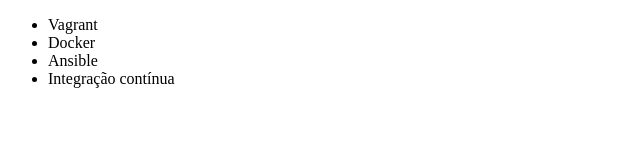
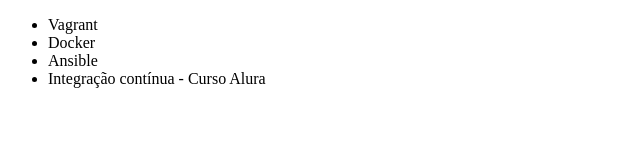
Before and after one commit to danieladps/alura-git, a plain HTML site: page index.html in a window 1280 px wide. Shown: the full height of the page, 0-640 px from the left. Drawn offline with Linux system fonts and the light colour scheme.

Commit message:
Renomeando curso de integração continua

```diff
--- a/index.html
+++ b/index.html
@@ -11,7 +11,7 @@
         <li>Vagrant</li>
         <li>Docker</li>
         <li>Ansible</li>
-        <li>Integração contínua</li>
+        <li>Integração contínua - Curso Alura</li>
     </ul>
 </body>
 </html>
```
